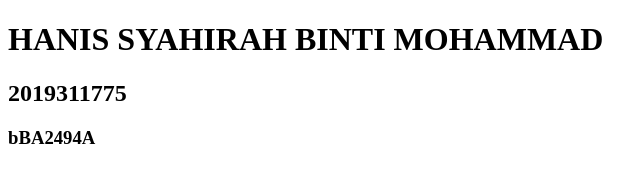
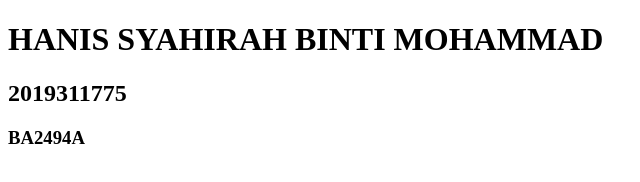
Before and after one commit to Hanissyhrh/website-personal, a plain HTML site: page index.html in a window 1280 px wide. Shown: the full height of the page, 0-640 px from the left. Drawn offline with Linux system fonts and the light colour scheme.

Commit message:
Update index.html

```diff
--- a/index.html
+++ b/index.html
@@ -6,6 +6,6 @@
 <body>
 <H1>HANIS SYAHIRAH BINTI MOHAMMAD</H1>
 <H2>2019311775</H2>
-<H3>bBA2494A</>
+<H3>BA2494A</>
 </body>
 </html>
```
